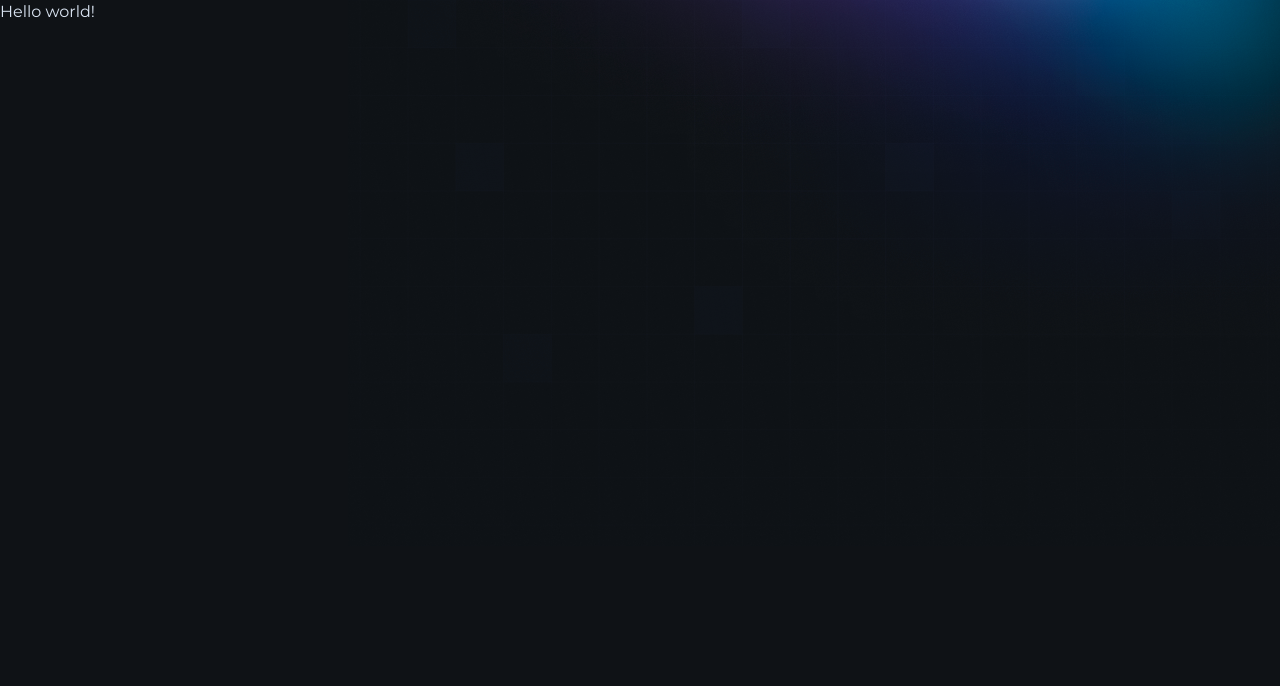
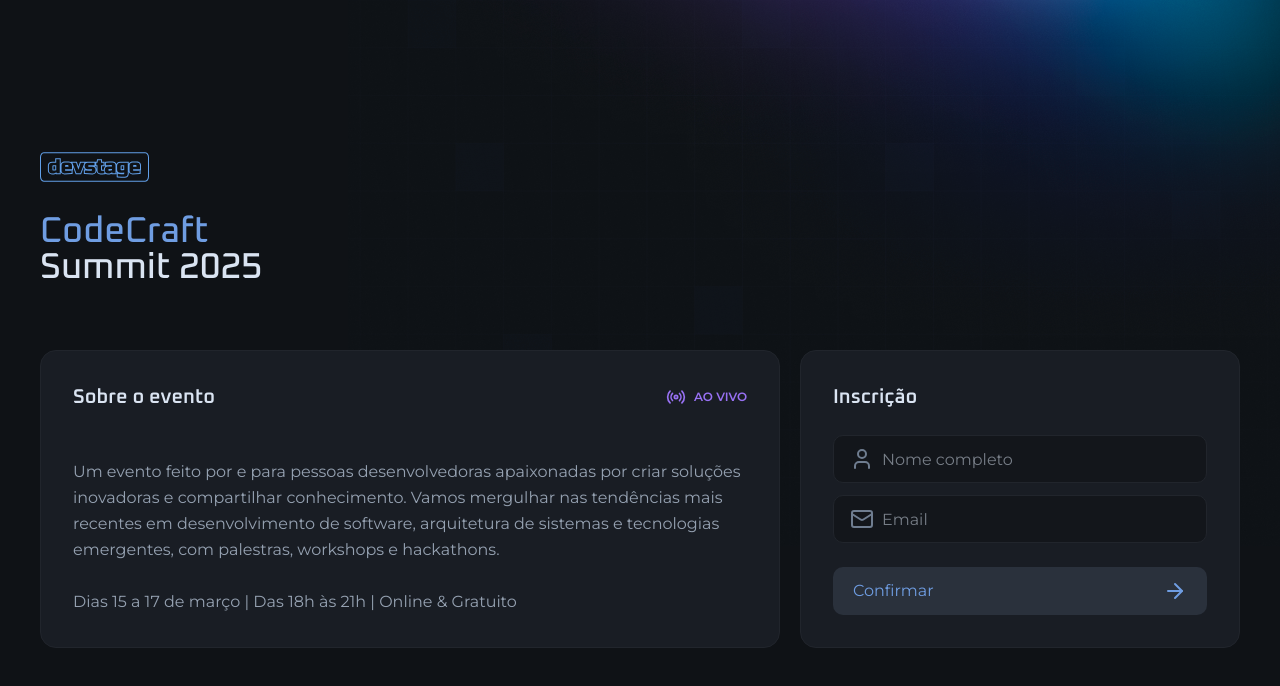
Before and after one commit to ReddyyZ/devstage, a Next.js app: page / in a window 1280 px wide. Shown: the top 686 px of the page. Built offline with nearby package versions, Linux system fonts and the light colour scheme.

Commit message:
feat: create Home page layout

```diff
--- a/src/app/page.tsx
+++ b/src/app/page.tsx
@@ -1,7 +1,72 @@
+import Image from "next/image";
+import logo from "../assets/logo.svg";
+import { ArrowRight, Mail, Radio, User } from "lucide-react";
+import { InputField, InputIcon, InputRoot } from "@/components/input";
+import { Button } from "@/components/button";
+
 export default function Home() {
   return (
-    <main>
-      <div>Hello world!</div>
+    <main className="mx-auto max-w-[1240px] px-5 py-8 md:py-0">
+      <div className="flex min-h-dvh flex-col justify-center gap-16">
+        <div className="flex w-full max-w-[550px] flex-col items-center gap-8 md:items-start">
+          <Image src={logo} alt="logo" width={108.5} height={30} />
+
+          <h1 className="font-heading md:font-7xl flex flex-col text-center text-4xl leading-none font-medium md:text-left">
+            <span className="text-blue">CodeCraft</span> Summit 2025
+          </h1>
+        </div>
+        <div className="flex flex-col items-stretch gap-5 md:flex-row">
+          <div className="flex flex-1 flex-col gap-6 space-y-6 rounded-2xl border border-gray-600 bg-gray-700 p-8">
+            <div className="flex items-center justify-between">
+              <h2 className="font-heading text-xl font-semibold text-gray-100">
+                Sobre o evento
+              </h2>
+              <span className="text-purple flex items-center gap-2 text-xs font-semibold">
+                <Radio className="size-5" />
+                AO VIVO
+              </span>
+            </div>
+            <p className="text-sm leading-relaxed text-gray-300 md:text-base">
+              Um evento feito por e para pessoas desenvolvedoras apaixonadas por
+              criar soluções inovadoras e compartilhar conhecimento. Vamos
+              mergulhar nas tendências mais recentes em desenvolvimento de
+              software, arquitetura de sistemas e tecnologias emergentes, com
+              palestras, workshops e hackathons.
+              <br />
+              <br />
+              Dias 15 a 17 de março | Das 18h às 21h | Online & Gratuito
+            </p>
+          </div>
+          <form
+            action=""
+            className="w-full space-y-6 rounded-2xl border border-gray-600 bg-gray-700 p-8 md:max-w-[440px]"
+          >
+            <h2 className="font-heading text-xl font-semibold text-gray-100">
+              Inscrição
+            </h2>
+
+            <div className="space-y-3">
+              <InputRoot>
+                <InputIcon>
+                  <User />
+                </InputIcon>
+                <InputField type="text" placeholder="Nome completo" />
+              </InputRoot>
+
+              <InputRoot>
+                <InputIcon>
+                  <Mail />
+                </InputIcon>
+                <InputField type="email" placeholder="Email" />
+              </InputRoot>
+            </div>
+
+            <Button type="submit">
+              Confirmar <ArrowRight />
+            </Button>
+          </form>
+        </div>
+      </div>
     </main>
   );
 }
```
